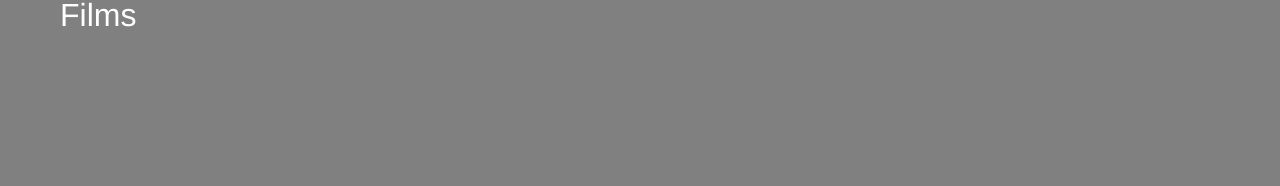
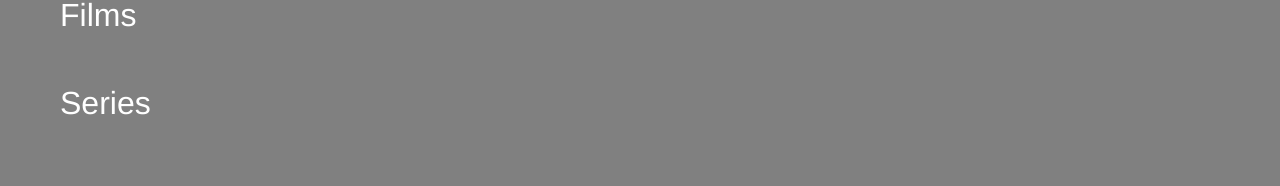
Before and after one commit to VitoMars/vue-boolflix, a Vue app: page / in a window 1280 px wide. Shown: the part 114-300 px from the top of the page. Built offline with nearby package versions, Linux system fonts and the light colour scheme.

Commit message:
Inserita la sezione series dimenticata

```diff
--- a/src/App.vue
+++ b/src/App.vue
@@ -3,7 +3,7 @@
     <!-- Perform per ricevere l'informazione dell'header -->
     <Header @performSearch="search" />
     <!-- :movieCards per inviare l'informazione al Main -->
-    <Main :movieCards="movies" />
+    <Main :movieCards="movies" :seriesCards="series" />
   </div>
 </template>
 
@@ -23,13 +23,18 @@ export default {
       apiUrl: "https://api.themoviedb.org/3/search/",
       apiKey: "77044b3f5f3cf322ff14c15889b611bc",
       movies: [],
+      series: [],
     };
   },
   methods: {
     getMovies(apiParams) {
       axios.get(this.apiUrl + "movie", apiParams).then((response) => {
-        console.log(this.apiUrl + "movie", apiParams);
         this.movies = response.data.results;
+      });
+    },
+    getSeries(apiParams) {
+      axios.get(this.apiUrl + "tv", apiParams).then((response) => {
+        this.series = response.data.results;
       });
     },
     search(searchText) {
@@ -40,6 +45,7 @@ export default {
         },
       };
       this.getMovies(paramsObj);
+      this.getSeries(paramsObj);
     },
     // fetchApi(query, arr) {
     //   axios
--- a/src/components/Main.vue
+++ b/src/components/Main.vue
@@ -1,9 +1,19 @@
 <template>
   <div class="main">
-    <h2>Films</h2>
-    <ul class="cards">
-      <Card v-for="(card, index) in movieCards" :key="index" :card="card" />
-    </ul>
+    <!-- Film -->
+    <section>
+      <h2>Films</h2>
+      <ul class="cards">
+        <Card v-for="(card, index) in movieCards" :key="index" :card="card" />
+      </ul>
+    </section>
+    <!-- Series -->
+    <section>
+      <h2>Series</h2>
+      <ul class="cards">
+        <Card v-for="(card, index) in seriesCards" :key="index" :card="card" />
+      </ul>
+    </section>
   </div>
 </template>
 
@@ -14,7 +24,7 @@ export default {
   components: {
     Card,
   },
-  props: ["movieCards"],
+  props: ["movieCards", "seriesCards"],
 };
 </script>
 
```
